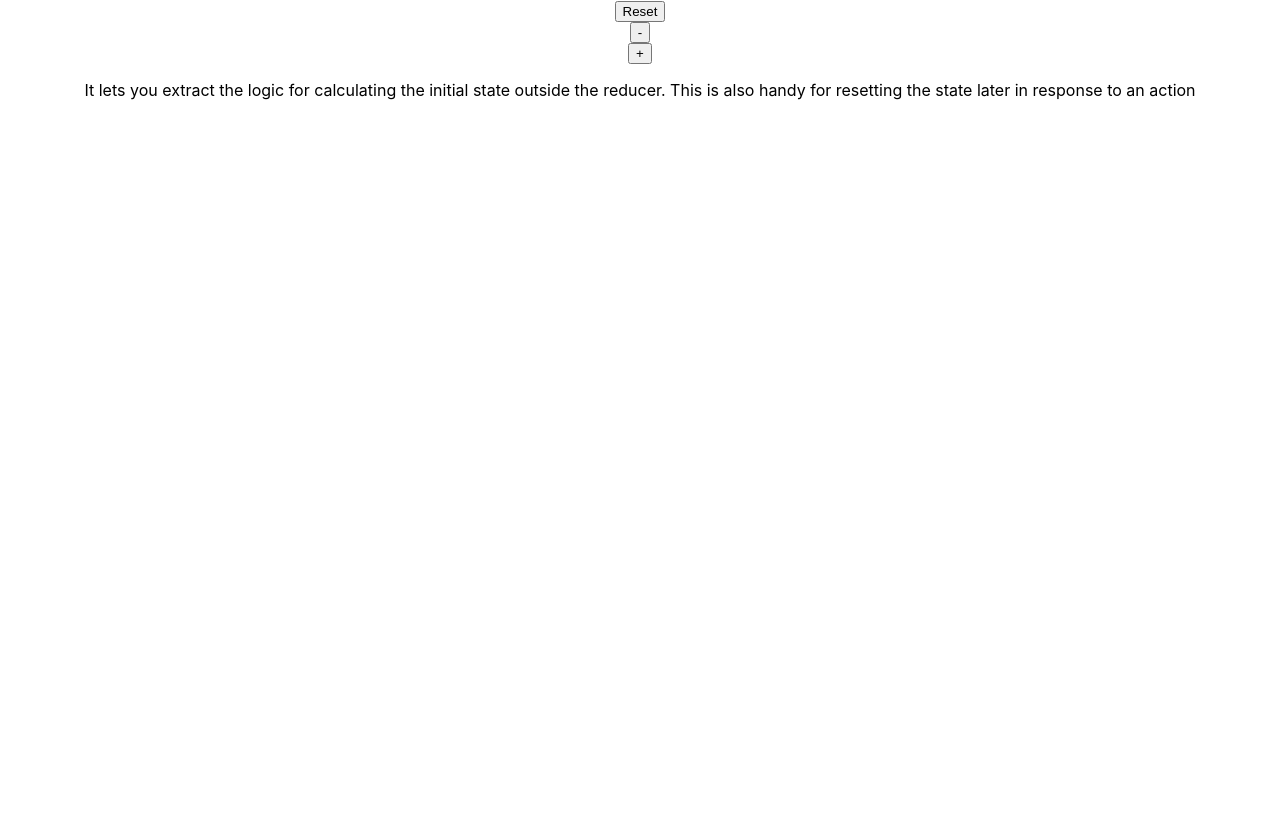
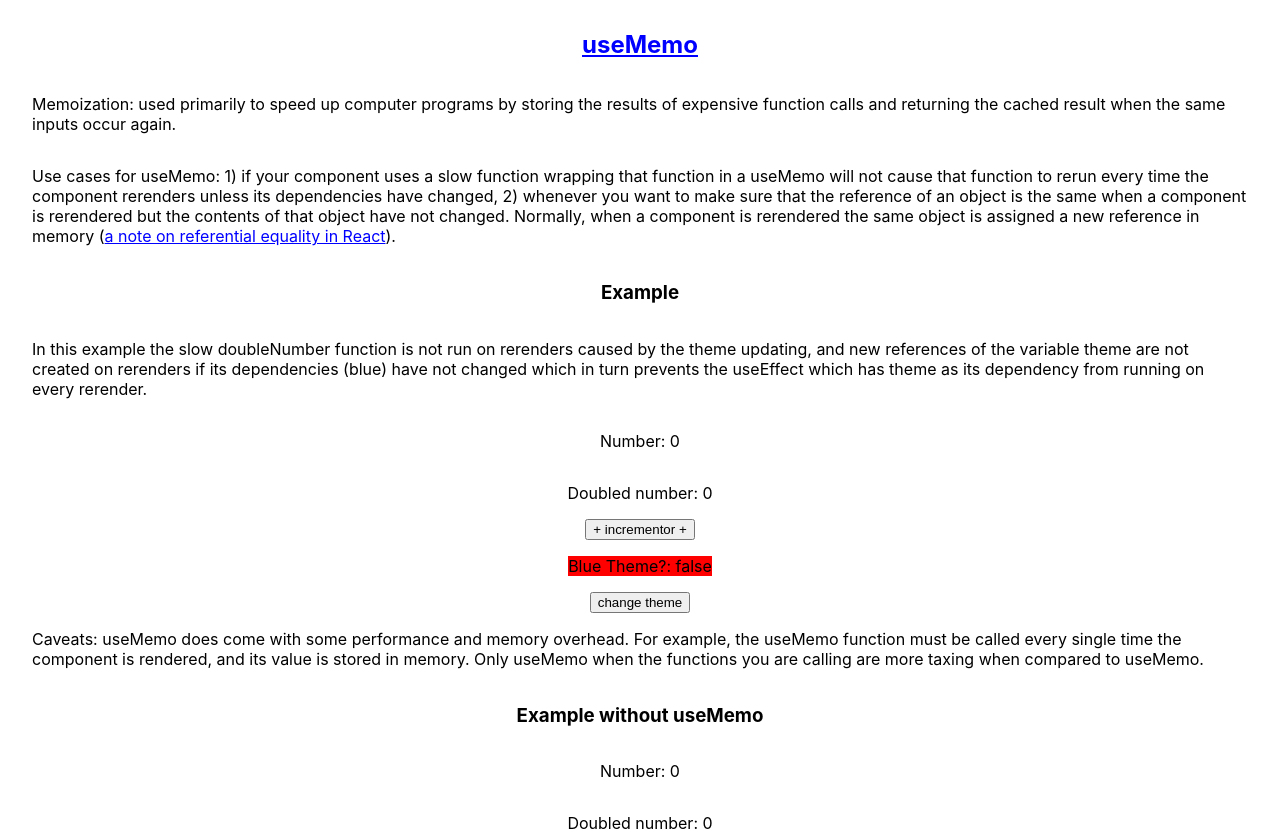
Before and after one commit to alexmkio/hooks-practice, a Next.js app: page / in a window 1280 px wide. Shown: the part 513-1344 px from the top of the page. Before the commit the page ends 800 px from the top, so only its background shows below. Built offline with nearby package versions, Linux system fonts and the light colour scheme.

Commit message:
Add example of useMemo

```diff
--- /dev/null
+++ b/components/Memo/Memo.js
@@ -0,0 +1,84 @@
+import { useState, useMemo, useEffect } from "react";
+
+export default function MemoComponent() {
+  const [number, setNumber] = useState(0);
+  const [blue, setBlue] = useState(false);
+  const doubleNumber = useMemo(() => {
+    return slowFunction(number);
+  }, [number]);
+
+  const theme = useMemo(() => {
+    return {
+      backgroundColor: blue ? "blue" : "red",
+      color: blue ? "white" : "black",
+    };
+  }, [blue]);
+
+  useEffect(() => {
+    console.log(
+      "Inside useEffect - with theme dependency - which uses useMemo and has dependency of blue"
+    );
+  }, [theme]);
+
+  return (
+    <>
+      <h2>
+        <a
+          href="https://reactjs.org/docs/hooks-reference.html#usememo"
+          target="_blank"
+          rel="noopener noreferrer"
+        >
+          useMemo
+        </a>
+      </h2>
+      <p>
+        Memoization: used primarily to speed up computer programs by storing the
+        results of expensive function calls and returning the cached result when
+        the same inputs occur again.
+      </p>
+      <p>
+        Use cases for useMemo: 1) if your component uses a slow function
+        wrapping that function in a useMemo will not cause that function to
+        rerun every time the component rerenders unless its dependencies have
+        changed, 2) whenever you want to make sure that the reference of an
+        object is the same when a component is rerendered but the contents of
+        that object have not changed. Normally, when a component is rerendered
+        the same object is assigned a new reference in memory (
+        <a
+          href="https://blog.bitsrc.io/understanding-referential-equality-in-react-a8fb3769be0"
+          target="_blank"
+          rel="noopener noreferrer"
+        >
+          a note on referential equality in React
+        </a>
+        ).
+      </p>
+      <h3>Example</h3>
+      <p>
+        In this example the slow doubleNumber function is not run on rerenders
+        caused by the theme updating, and new references of the variable theme
+        are not created on rerenders if its dependencies (blue) have not changed
+        which in turn prevents the useEffect which has theme as its dependency
+        from running on every rerender.
+      </p>
+      <p>Number: {number}</p>
+      <p>Doubled number: {doubleNumber}</p>
+      <button onClick={() => setNumber(number + 1)}>+ incrementor +</button>
+      <p style={theme}>Blue Theme?: {String(blue)}</p>
+      <button onClick={() => setBlue(!blue)}>change theme</button>
+      <p>
+        Caveats: useMemo does come with some performance and memory overhead.
+        For example, the useMemo function must be called every single time the
+        component is rendered, and its value is stored in memory. Only useMemo
+        when the functions you are calling are more taxing when compared to
+        useMemo.
+      </p>
+    </>
+  );
+}
+
+const slowFunction = (num) => {
+  console.log("Slow function with number dependency");
+  for (let index = 0; index <= 1000000000; index++) {}
+  return num * 2;
+};
--- /dev/null
+++ b/components/Memo/WithoutMemo.js
@@ -0,0 +1,33 @@
+import { useState, useEffect } from "react";
+
+export default function WithoutMemoComponent() {
+  const [number, setNumber] = useState(0);
+  const [blue, setBlue] = useState(false);
+  const doubleNumber = slowFunction(number);
+
+  const theme = {
+    backgroundColor: blue ? "blue" : "red",
+    color: blue ? "white" : "black",
+  };
+
+  useEffect(() => {
+    console.log("Inside useEffect - with theme dependency");
+  }, [theme]);
+
+  return (
+    <>
+      <h3>Example without useMemo</h3>
+      <p>Number: {number}</p>
+      <p>Doubled number: {doubleNumber}</p>
+      <button onClick={() => setNumber(number + 1)}>+ incrementor +</button>
+      <p style={theme}>Blue Theme?: {String(blue)}</p>
+      <button onClick={() => setBlue(!blue)}>change theme</button>
+    </>
+  );
+}
+
+const slowFunction = (num) => {
+  console.log("Slow function with number dependency");
+  for (let index = 0; index <= 1000000000; index++) {}
+  return num * 2;
+};
--- a/pages/index.js
+++ b/pages/index.js
@@ -2,6 +2,8 @@ import Head from 'next/head'
 import styles from '../styles/Home.module.css'
 import ReducerComponent from '../components/Reducer/Reducer'
 import LazyReducerComponent from '../components/LazyReducer/LazyReducer'
+import MemoComponent from '../components/Memo/Memo'
+import WithoutMemoComponent from '../components/Memo/WithoutMemo'
 
 export default function Home() {
   return (
@@ -14,6 +16,8 @@ export default function Home() {
       <main className={styles.main}>
         <ReducerComponent />
         <LazyReducerComponent initialCount={60}/>
+        <MemoComponent />
+        <WithoutMemoComponent />
       </main>
     </div>
   )
```
